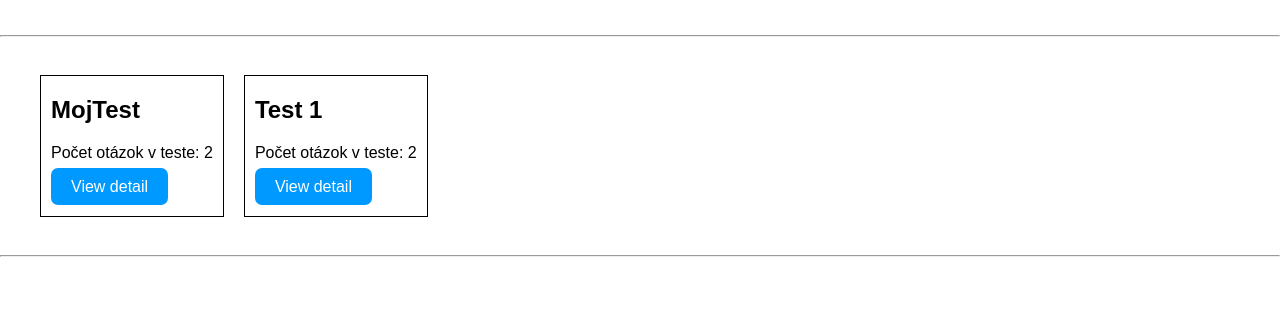
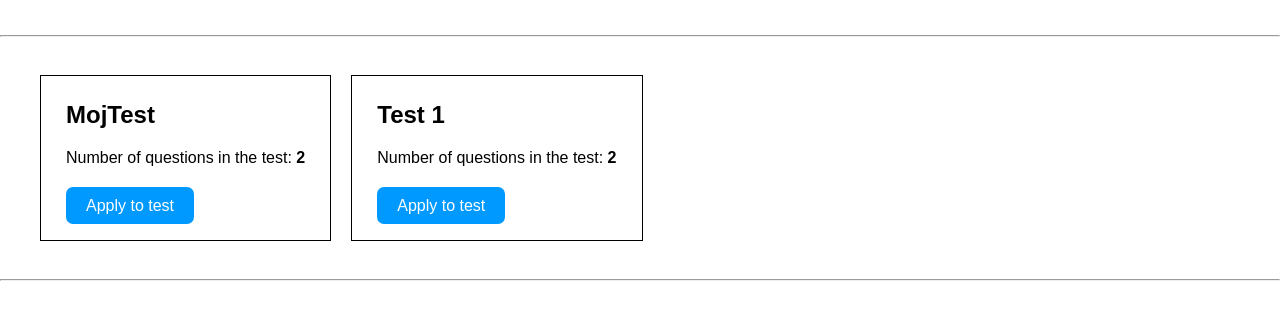
Before and after one commit to Matt022/Quiz-app, a website with bundled scripts: page index.html in a window 1280 px wide. Shown: the part 61-380 px from the top of the page. Built offline with nearby package versions, Linux system fonts and the light colour scheme; data requests are answered from the project's data file.

Commit message:
malé kozmetické úpravy

```diff
--- a/script.ts
+++ b/script.ts
@@ -15,12 +15,12 @@ getAllTests().then((tests: Test[]) => {
 
         const paragraphQuestionCount: HTMLParagraphElement = document.createElement("p");
         paragraphQuestionCount.classList.add("question-counter");
-        paragraphQuestionCount.textContent = `Počet otázok v teste: ${test.otazky.length.toString()}`;
+        paragraphQuestionCount.innerHTML = `Number of questions in the test: <strong>${test.otazky.length.toString()}</strong>`;
         divTestHolder.appendChild(paragraphQuestionCount);
 
         const anchorViewDetail: HTMLAnchorElement = document.createElement("a");
-        anchorViewDetail.textContent = "View detail";
-        anchorViewDetail.href = `/pages/testDetail.html?id=${test.id}`;
+        anchorViewDetail.textContent = "Apply to test";
+        anchorViewDetail.href = `/pages/testApplying.html?id=${test.id}`;
         divTestHolder.appendChild(anchorViewDetail);
 
         mainContainer.appendChild(divTestHolder);
--- a/style.css
+++ b/style.css
@@ -24,11 +24,15 @@ main section.main-container {
 main section.main-container div.testHolder {
     margin: 20px 10px;
     border: 1px solid black;
-    padding: 20px 10px;
+    padding: 25px;
 }
 
 main section.main-container div.testHolder h2 {
     margin-top: 0;
+}
+
+main section.main-container div.testHolder p {
+    margin-bottom: 30px;
 }
 
 main section.main-container div.testHolder a {
@@ -38,6 +42,7 @@ main section.main-container div.testHolder a {
     padding: 10px 20px;
     border-radius: 7px;
 }
+
 main section.main-container div.testHolder a:hover {
     background-color: rgb(6, 140, 230);
     text-shadow: 1px 0px 0px #fff;
--- a/typescript_scripts/testDetail.ts
+++ b/typescript_scripts/testDetail.ts
@@ -18,7 +18,7 @@ if (testId != null) {
 
                 const questionText: HTMLParagraphElement = document.createElement("p");
                 questionText.classList.add("question-text");
-                questionText.textContent = `Otázka ${i + 1}: ${test.otazky[i].text}`;
+                questionText.textContent = `Question ${i + 1}.: ${test.otazky[i].text}`;
 
                 const answersDiv: HTMLDivElement = document.createElement("div");
                 answersDiv.classList.add("answers");
```
Also changed, not shown: dist/script.js, dist/typescript_scripts/testDetail.js.
